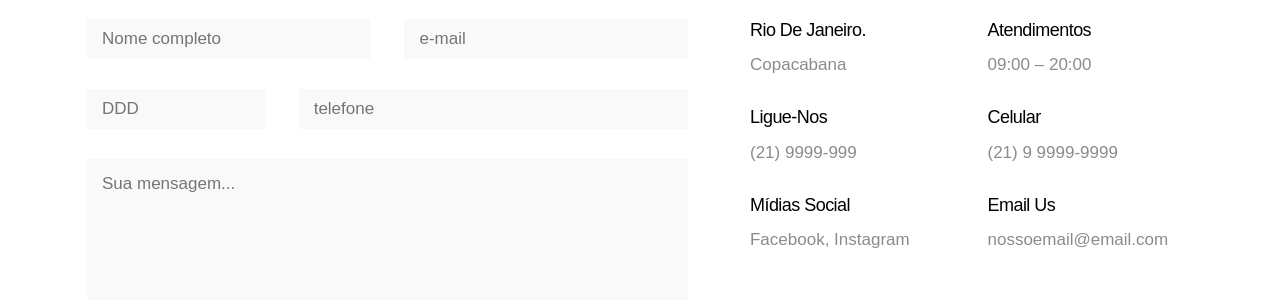
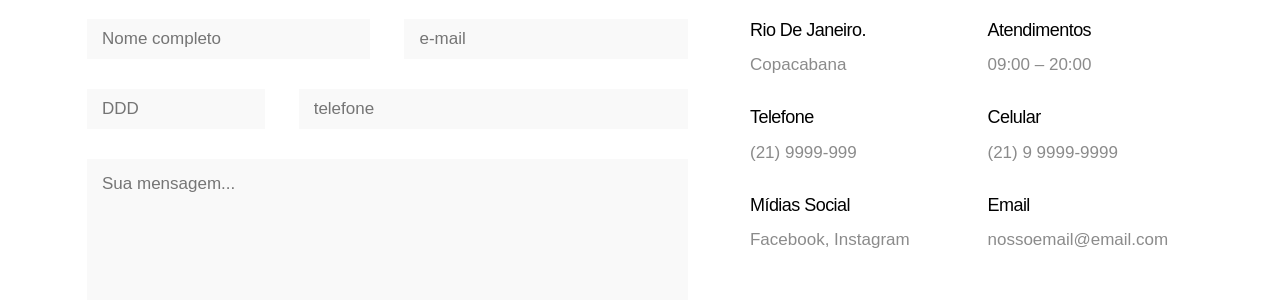
Before and after one commit to thiagofis/agency-site-pedro, a Jekyll site: the page built from index.markdown, in a window 1280 px wide and 900 px high, scrolled down 5894 px. Shown: the part 153-453 px from the top of the window. Built offline with Jekyll 4.4.1, drawn with Linux system fonts in a browser that asks for light colours; some web fonts are replaced.

Commit message:
small changes

```diff
--- a/_includes/contact.html
+++ b/_includes/contact.html
@@ -56,7 +56,7 @@
                                 <span>Copacabana</span>
                             </li>
                             <li>
-                                <h6>Ligue-nos</h6>
+                                <h6>Telefone</h6>
                                 <span>(21) 9999-999</span>
                             </li>
                             <li>
@@ -76,7 +76,7 @@
                                 <span>(21) 9 9999-9999</span>
                             </li>
                             <li>
-                                <h6>Email Us</h6>
+                                <h6>Email</h6>
                                 <span><a href="#">nossoemail@email.com</a></span>
                             </li>
                         </ul>
```
